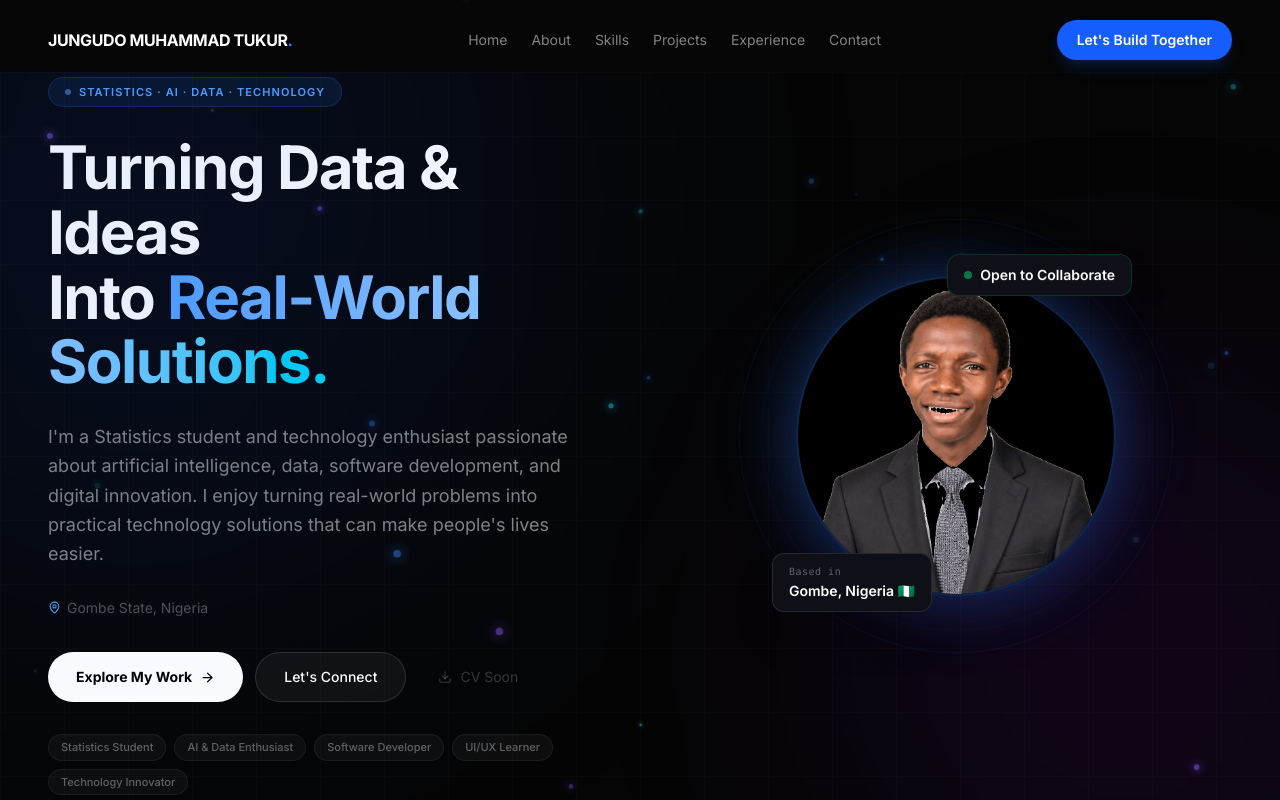
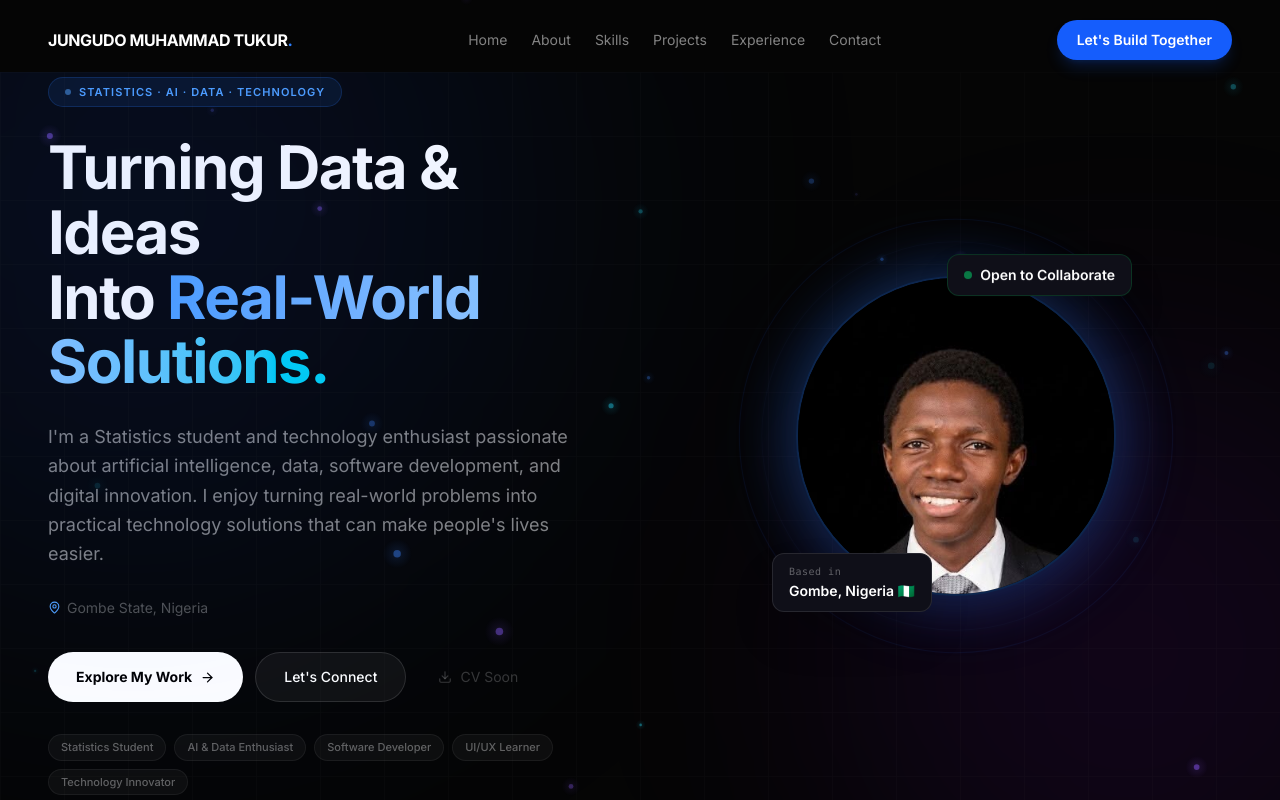
Before and after one commit to hafeezmt/jungudo-portfolio, a Next.js app: page / in a window 1280 px wide. Shown: the top 800 px of the page. Built offline with nearby package versions, Linux system fonts and the light colour scheme.

Commit message:
replace-profile-photo-black-bg

```diff
--- a/src/data/profile.ts
+++ b/src/data/profile.ts
@@ -21,7 +21,7 @@ My journey in tech is driven by curiosity and a desire to understand real-world
 My interests sit at the intersection of Statistics, Artificial Intelligence, Data, Software Development, UI/UX, Geospatial Technology, and IoT.`,
   location: "Gombe State, Nigeria",
   available: true,
-  profileImage: "/images/profile/jungudo-profile.png",
+  profileImage: "/images/profile/jungudo-profile.jpg",
   cv: "/documents/Jungudo-Muhammad-Tukur-CV.pdf",
   cvAvailable: false, // Set to true when CV PDF is uploaded
   currently: [
```
Also changed, not shown: public/images/profile/jungudo-profile.jpg, public/images/profile/jungudo-profile.png (deleted).
